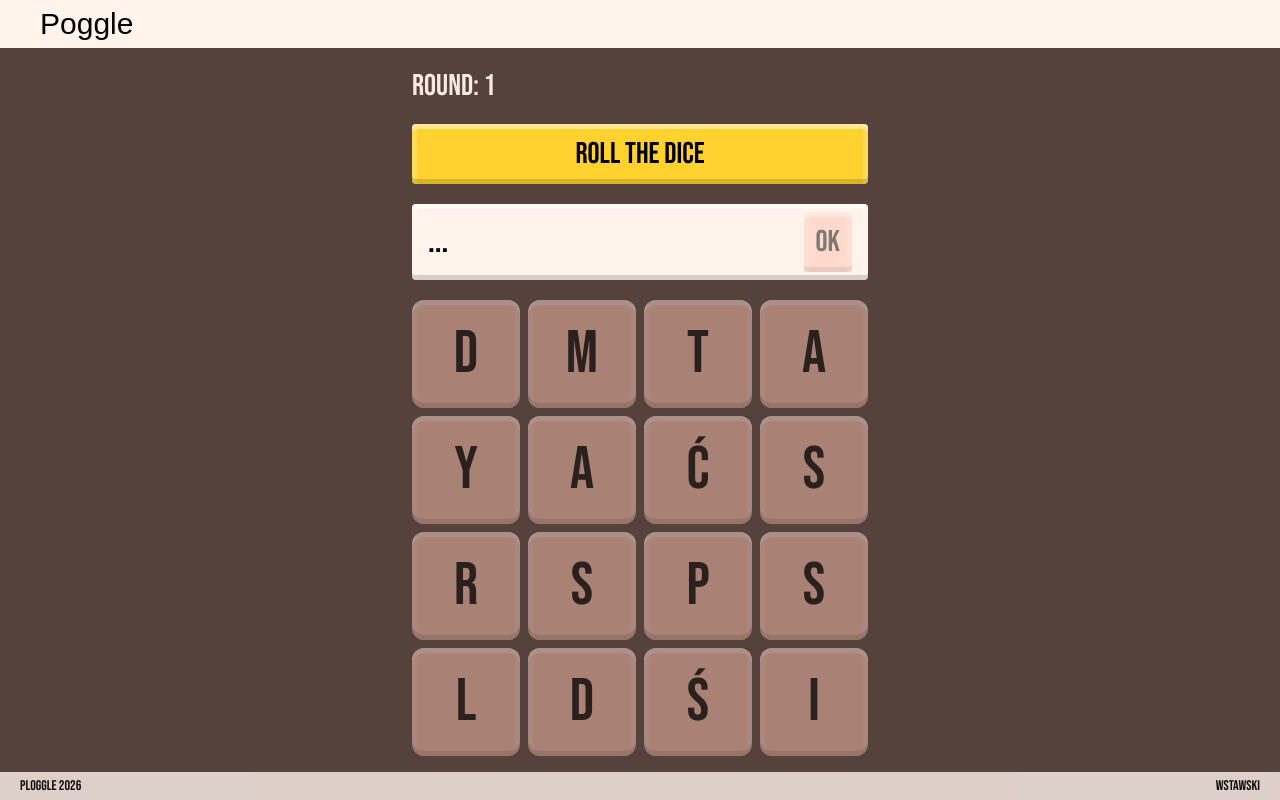
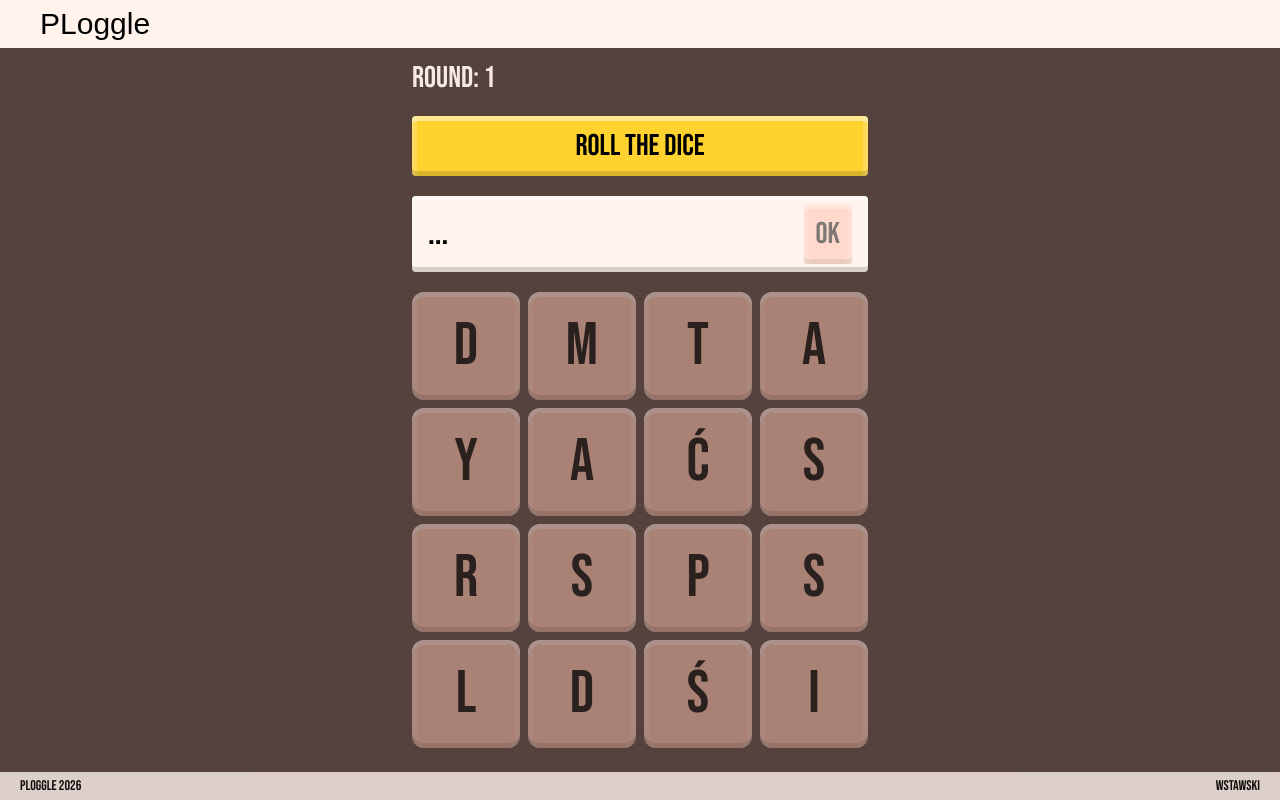
Before and after one commit to w-stawski/boggle-pl-react, a React (Vite) app: page /game in a window 1280 px wide. Built offline with nearby package versions, Linux system fonts and the light colour scheme; a web font is replaced by a local one.

Commit message:
game name changes margin fix so no scroll on website

```diff
--- a/index.css
+++ b/index.css
@@ -44,3 +44,8 @@
 
   --animate-shake: shake 0.2s step-end;
 }
+
+body {
+  margin: 0;
+  padding: 0;
+}
--- a/index.html
+++ b/index.html
@@ -5,7 +5,7 @@
     <link href="index.css" rel="stylesheet" />
     <link rel="icon" type="image/png" href="/favicon.png" />
     <meta name="viewport" content="width=device-width, initial-scale=1.0" />
-    <title>Boggle</title>
+    <title>PLoggle</title>
   </head>
   <body class="bg-ui-main-background">
     <div id="modal"></div>
--- a/src/Layout.tsx
+++ b/src/Layout.tsx
@@ -4,8 +4,8 @@ export default function Layout() {
   return (
     <div className="flex flex-col min-h-screen">
       <header>
-        <div className="flex items-center h-12 pl-10 mb-2 bg-ui-secondary-background text-2xl">
-          <p className="font-ornate text-3xl">Poggle</p>
+        <div className="flex items-center h-12 pl-10 bg-ui-secondary-background text-2xl">
+          <p className="font-ornate text-3xl">PLoggle</p>
         </div>
       </header>
       <main className="grow">
@@ -14,7 +14,7 @@ export default function Layout() {
 
       <footer className="bg-ui-secondary-background px-5 py-1 opacity-80 text-sm">
         <div className="flex justify-between">
-          <p>ploggle 2026</p>
+          <p>PLoggle 2026</p>
           <a href="https://github.com/w-stawski" target="_blank">
             wstawski
           </a>
```
